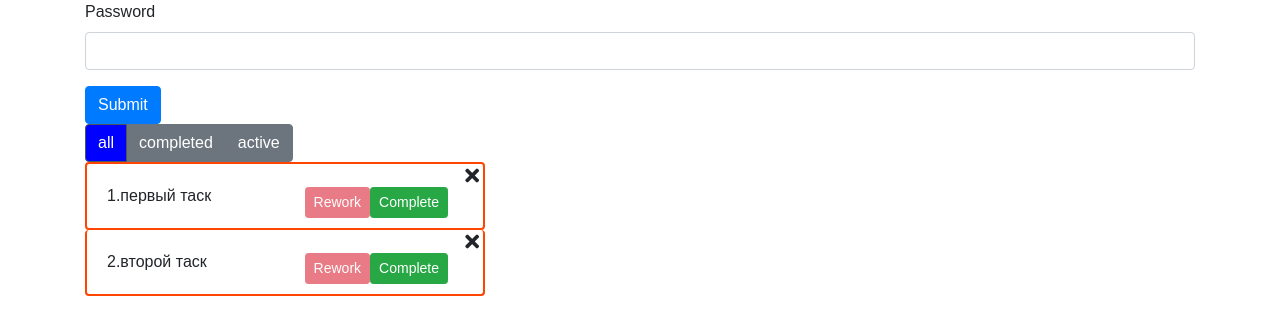
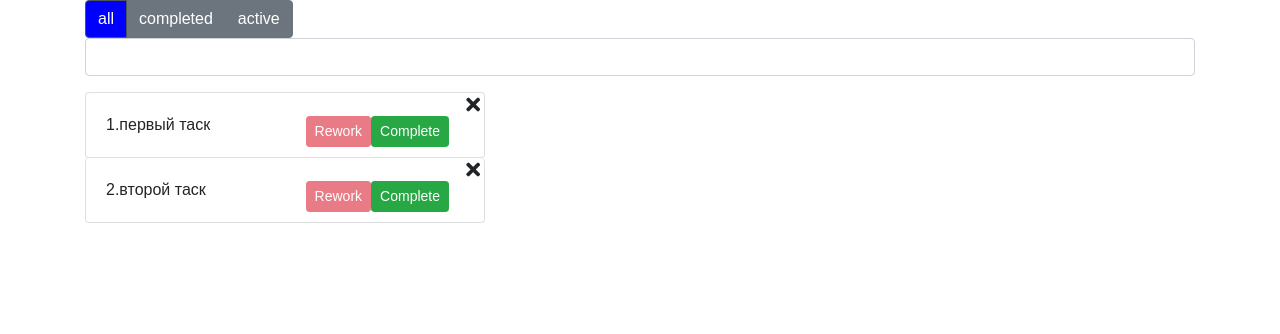
Before and after one commit to apekhnik/redux, a React (Create React App) app: page / in a window 1280 px wide. Shown: the top 334 px of the page. Built offline with nearby package versions, Linux system fonts and the light colour scheme.

Commit message:
add css trantirion to task

```diff
--- a/package.json
+++ b/package.json
@@ -8,6 +8,7 @@
     "react-dom": "^16.13.1",
     "react-redux": "^7.2.0",
     "react-scripts": "0.9.5",
+    "react-transition-group": "^4.3.0",
     "redux": "^4.0.5",
     "redux-thunk": "^2.3.0"
   },
--- a/src/App.css
+++ b/src/App.css
@@ -22,12 +22,21 @@
   position: relative;
   overflow: hidden;
   padding: 0;
+
+}
+.list-group-item span {
+  transition: all 1s ease-in-out;
 }
 .ready{
-  border: 2px solid blue;
+  /* border: 2px solid blue; */
+
+}
+.ready span {
+  text-decoration: line-through;
+  color: blue
 }
 .no-ready {
-  border: 2px solid orangered;
+  /* border: 2px solid orangered; */
 }
 .fa-times {
     font-size: 20px;
@@ -50,3 +59,31 @@
 .active{
   background: blue!important;
 }
+/* CSSTransition */
+.list-group-item-enter,
+.list-group-item-appear {
+  /*We give the list the initial dimension of the list button*/
+  opacity: 0;
+  color: transparent;
+  transform: scale(0.3);
+}
+/* This is where we can add the transition*/
+.list-group-item-enter-done,
+.list-group-item-appear-active {
+  opacity: 1;
+  transform: scale(1);
+  transition: all 1000ms;
+}
+
+/* This fires as soon as the this.state.showList is false */
+.list-group-item-exit {
+  opacity: .3;
+  transform: scale(0.1);
+  transition: all 1000ms;
+}
+/* fires as element leaves the DOM*/
+.list-group-item-exit-active {
+
+
+}
+/* CSSTransition */
--- a/src/App.js
+++ b/src/App.js
@@ -4,10 +4,12 @@ import Tasklist from './components/Tasklist';
 import Filterbutton from './components/FilterButton';
 import './App.css'
 const App = () => {
+
   return (
     <div className='container'>
+
+      <Filterbutton/>
       <Form/>
-      <Filterbutton/>
       <Tasklist/>
     </div>
   )
--- a/src/components/Form.js
+++ b/src/components/Form.js
@@ -20,7 +20,6 @@ const Form = () => {
     return (
         <form onSubmit={submitTask}>
             <div className="form-group">
-                <label htmlFor="exampleInputPassword1">Password</label>
                 <input type="text"
                 className="form-control"
                 id="exampleInputPassword1"
@@ -28,8 +27,6 @@ const Form = () => {
                 onChange={(e)=>setInputValue(e.target.value)}
                 />
             </div>
-
-            <button type="submit" className="btn btn-primary">Submit</button>
         </form>
     )
 }
--- a/src/components/Task.js
+++ b/src/components/Task.js
@@ -3,6 +3,7 @@ import { useDispatch } from 'react-redux'
 import { completeTask, reworkTask, removeTask } from '../redux/action'
 import classnames from 'classnames'
 import Button from './Button'
+import { CSSTransition } from 'react-transition-group'
 
 const Task =({text, onClick, index, isCompleted, id})=>{
     console.log(isCompleted)
@@ -17,7 +18,7 @@ const Task =({text, onClick, index, isCompleted, id})=>{
 
         <div className={cl} style={{width: '25rem'}}>
             <div class="card-body" >
-            {index+1}.{text}
+            <span className={clname}>{index+1}.{text}</span>
                 <div className='complete'>
                     <Button
                         disabled={!isCompleted}
--- a/src/components/Tasklist.js
+++ b/src/components/Tasklist.js
@@ -2,6 +2,7 @@ import React from 'react'
 import Task from './Task'
 import { useSelector, useDispatch } from 'react-redux'
 import { removeTask, completeTask } from '../redux/action'
+import {CSSTransition, TransitionGroup} from 'react-transition-group'
 const Tasklist =()=>{
 
     const tasks = useSelector(state=>state.task.tasks)
@@ -23,16 +24,40 @@ const Tasklist =()=>{
     console.log(filter,'currentFilter')
 
     return(
-        <ul className="list-group">
-            {filteredTask.map((item, index)=><Task
+        // <ul className="list-group">
+
+        //             {filteredTask.map((item, index)=>{
+        //                 <Task
+        //                     text={item.text}
+        //                     key={item.id}
+        //                     id={item.id}
+        //                     index={index}
+        //                     isCompleted={item.isCompleted}
+        //                     />
+        //             })
+        //             }
+
+        // </ul>
+        <TransitionGroup component='ul' className='list-group'>
+
+                {filteredTask.map((item, index)=>{
+                    return    <CSSTransition
+                                    timeout={500}
+                                    classNames="list-group-item"
+                                    key={index}
+                                    unmountOnExit
+                                >
+                                    <Task
                                         text={item.text}
                                         key={item.id}
                                         id={item.id}
                                         index={index}
                                         isCompleted={item.isCompleted}
-            />)
+                                        />
+                            </CSSTransition>
+                    })
                     }
-        </ul>
+        </TransitionGroup>
     )
 }
 export default Tasklist
--- a/src/index.js
+++ b/src/index.js
@@ -11,6 +11,7 @@ const app =(
       <App />
   </Provider>
 )
+console.log(window.innerWidth)
 console.log(store.getState())
 render(
   app,
```
Also changed, not shown: 1 other file (tests, documents, lock files or other folders). Lines whose indentation alone changed are shown as unchanged.
